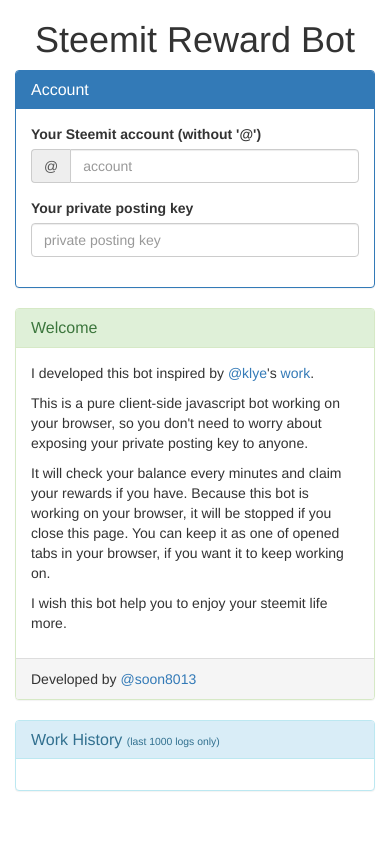
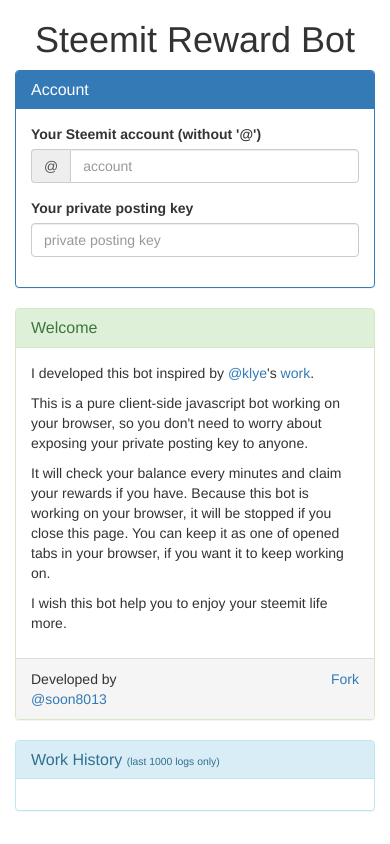
Before and after one commit to Dzivenu/steemit-reward-bot, a plain HTML site: page index.html in a window 390 px wide. Drawn offline with nearby package versions, Linux system fonts and the light colour scheme.

Commit message:
GitHub fork button added.

```diff
--- a/index.html
+++ b/index.html
@@ -71,7 +71,16 @@
             </p>
             <p>I wish this bot help you to enjoy your steemit life more.</p>
           </div>
-          <div class="panel-footer">Developed by <a href="https://steemit.com/@soon8013" target="_blank">@soon8013</a></div>
+          <div class="panel-footer">
+            <div class="row">
+              <div class="col-xs-6">
+                Developed by <a href="https://steemit.com/@soon8013" target="_blank">@soon8013</a>
+              </div>
+              <div class="col-xs-6 text-right">
+                <a class="github-button" href="https://github.com/soon8013/steemit-reward-bot/fork" data-show-count="true" aria-label="Fork soon8013/steemit-reward-bot on GitHub">Fork</a>
+              </div>
+            </div>
+          </div>
         </div>
       </div>
       <div class="col-sm-12 col-md-6">
@@ -146,6 +155,7 @@
     })();
 
   </script>
+  <script async defer src="https://buttons.github.io/buttons.js"></script>
 </body>
 
 </html>
```
